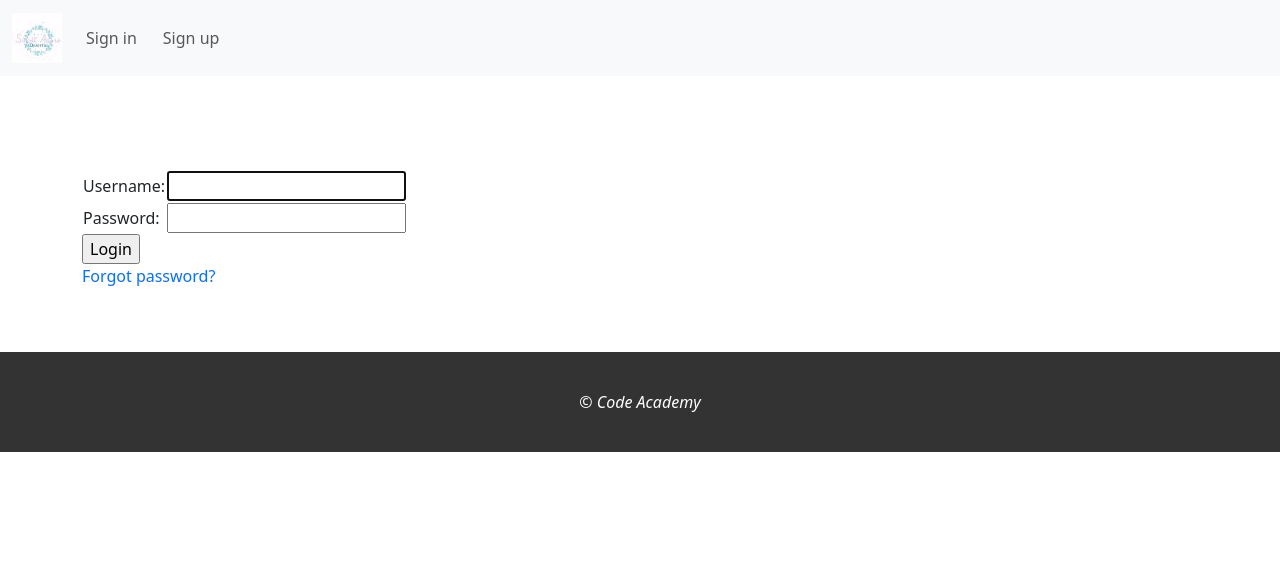
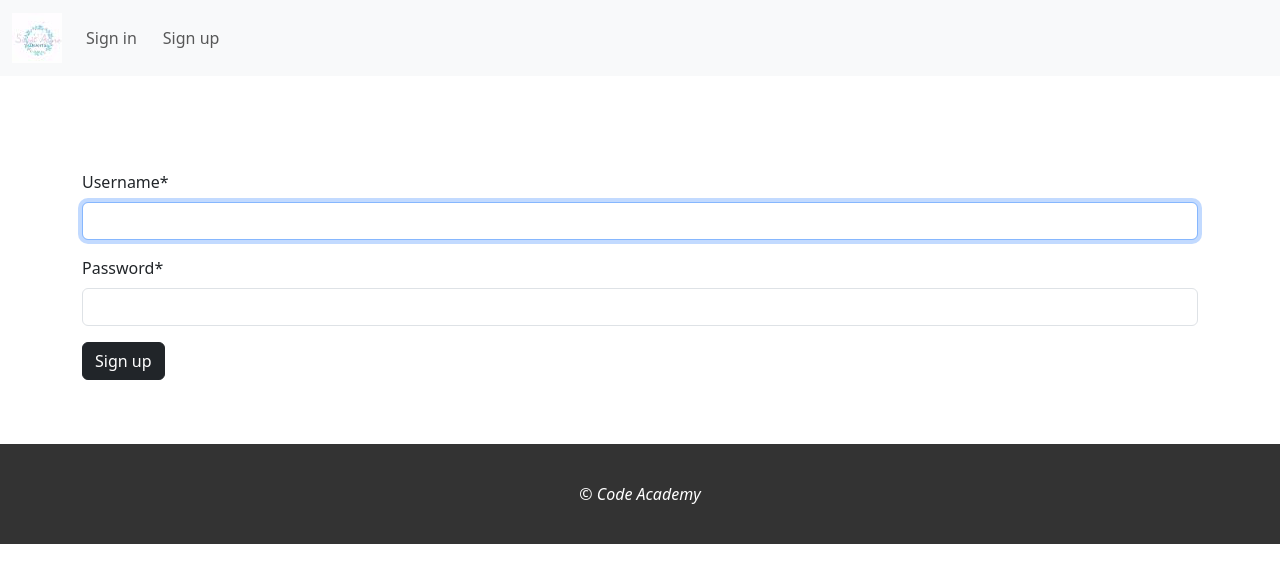
Before and after one commit to Annette3125/sweet_adore_desserts, a Django app: page /accounts/login/ in a window 1280 px wide. Shown: the top 583 px of the page. Run offline with Django 5.2, Linux system fonts and the light colour scheme; some libraries are stand-ins or nearby versions.

Commit message:
Update login.html (add new form). Add email functionality to registration form.

```diff
--- a/my_auth/forms.py
+++ b/my_auth/forms.py
@@ -1,7 +1,9 @@
 from django.contrib.auth.forms import UserCreationForm as DjangoUserCreationForm
+
+from django import forms
 from .models import User
-
 
 class UserCreationForm(DjangoUserCreationForm):
     class Meta(DjangoUserCreationForm.Meta):
         model = User
+        fields = DjangoUserCreationForm.Meta.fields + ("email",)
--- a/my_auth/templates/registration/login.html
+++ b/my_auth/templates/registration/login.html
@@ -1,35 +1,26 @@
 {% extends "desserts/base.html" %}
+d
+{% load crispy_forms_tags %}
+{% load static %}
 
 {% block title %}Sign in{% endblock %}
 
 {% block content %}
 
-  {% if form.errors %}
-    <p>Login error, please try again!</p>
-  {% endif %}
-
-  {% if next %}
+{% comment %}
+  {% if request.GET.next %}
     {% if user.is_authenticated %}
       <p>You cannot access this content, please log in with a different user.</p>
     {% endif %}
   {% endif %}
+{% endcomment %}
 
-  <form method="post" action="{% url 'login' %}">
+
+<body class="body_login">
+  <form method="post" class="form-signup">
     {% csrf_token %}
-    <table>
-      <tr>
-        <td>Username: </td>
-        <td>{{ form.username }}</td>
-      </tr>
-      <tr>
-        <td>Password: </td>
-        <td>{{ form.password }}</td>
-      </tr>
-    </table>
-    <input type="submit" value="Login" />
-    <input type="hidden" name="next" value="{{ next }}" />
+    {{form|crispy}}
+    <button type="submit" class="save btn btn-dark">Sign up</button>
   </form>
-
-  <p><a href="{% url 'password_reset' %}">Forgot password?</a></p>
-
+</body>
 {% endblock content %}
```
Also changed, not shown: my_auth/views.py (+12 -9 lines).
